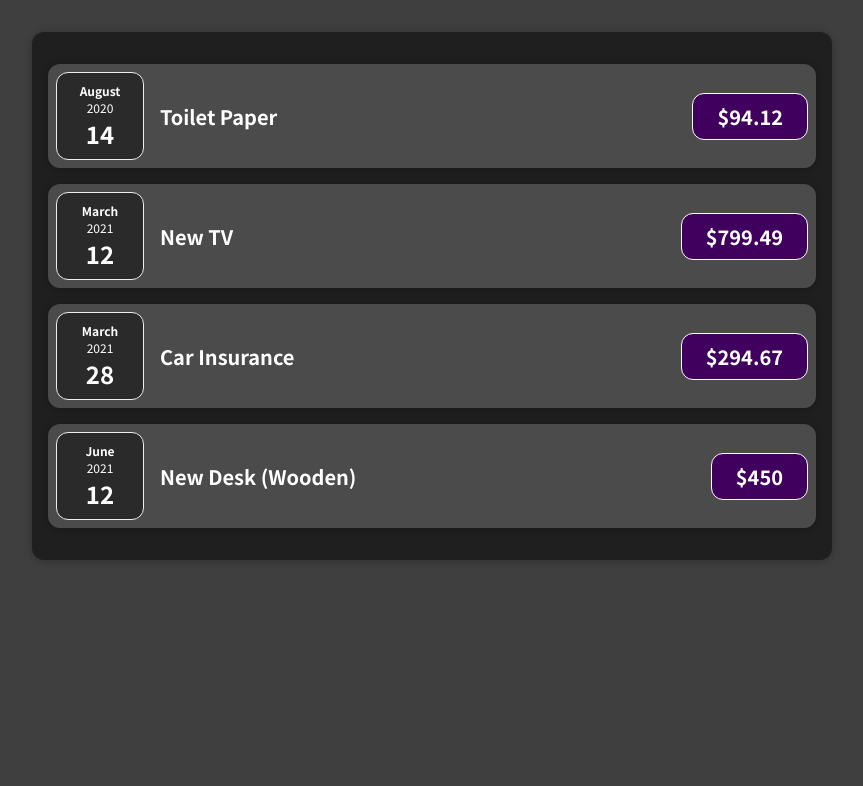
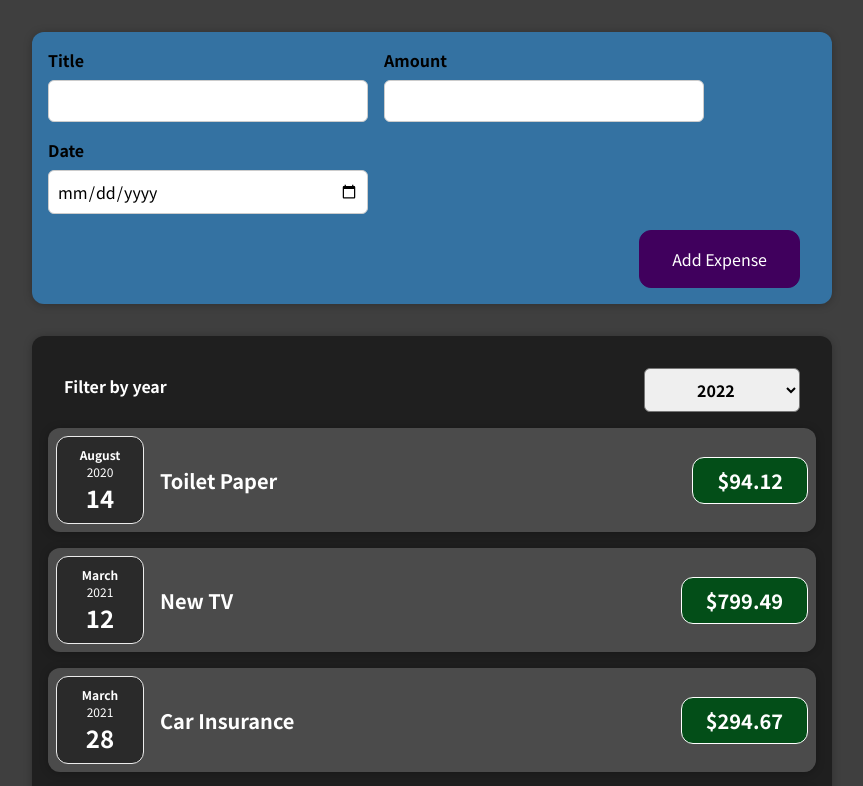
Before and after one commit to valeriubahov/web-training, a React (Create React App) app in the folder expenses/: page / in a window 1280 px wide. Shown: the top 786 px of the page, without its empty margins (208-1071 px from the left). Built offline with nearby package versions, Linux system fonts and the light colour scheme.

Commit message:
Added Form for new expenses and lift up states

```diff
--- a/expenses/src/App.js
+++ b/expenses/src/App.js
@@ -1,30 +1,38 @@
 import ExpensesList from "./components/Expenses/ExpensesList";
+import NewExpense from "./components/NewExpense/NewExpense";
 
 const App = () => {
   const expenses = [
     {
-      id: 'e1',
-      title: 'Toilet Paper',
+      id: "e1",
+      title: "Toilet Paper",
       amount: 94.12,
       date: new Date(2020, 7, 14),
     },
-    { id: 'e2', title: 'New TV', amount: 799.49, date: new Date(2021, 2, 12) },
+    { id: "e2", title: "New TV", amount: 799.49, date: new Date(2021, 2, 12) },
     {
-      id: 'e3',
-      title: 'Car Insurance',
+      id: "e3",
+      title: "Car Insurance",
       amount: 294.67,
       date: new Date(2021, 2, 28),
     },
     {
-      id: 'e4',
-      title: 'New Desk (Wooden)',
+      id: "e4",
+      title: "New Desk (Wooden)",
       amount: 450,
       date: new Date(2021, 5, 12),
     },
   ];
+
+  const addExpenseHandler = (expense) => {
+    console.log(expense);
+  };
   return (
-    <ExpensesList expenses={expenses} />
+    <div>
+      <NewExpense onAddExpense={addExpenseHandler} />
+      <ExpensesList expenses={expenses} />
+    </div>
   );
-}
+};
 
 export default App;
--- a/expenses/src/components/Expenses/ExpenseItem.css
+++ b/expenses/src/components/Expenses/ExpenseItem.css
@@ -29,7 +29,7 @@
   font-size: 1rem;
   font-weight: bold;
   color: white;
-  background-color: #40005d;
+  background-color: #034e18;
   border: 1px solid white;
   padding: 0.5rem;
   border-radius: 12px;
--- /dev/null
+++ b/expenses/src/components/Expenses/ExpensesFilter.css
@@ -0,0 +1,24 @@
+.expenses-filter {
+  color: white;
+  padding: 0 1rem;
+}
+
+.expenses-filter__control {
+  display: flex;
+  width: 100%;
+  align-items: center;
+  justify-content: space-between;
+  margin: 1rem 0;
+}
+
+.expenses-filter label {
+  font-weight: bold;
+  margin-bottom: 0.5rem;
+}
+
+.expenses-filter select {
+  font: inherit;
+  padding: 0.5rem 3rem;
+  font-weight: bold;
+  border-radius: 6px;
+}
--- /dev/null
+++ b/expenses/src/components/Expenses/ExpensesFilter.js
@@ -0,0 +1,23 @@
+import "./ExpensesFilter.css";
+
+const ExpensesFilter = (props) => {
+  const selectFilterValue = (selected) => {
+    props.onFilterChange(selected.target.value);
+  };
+
+  return (
+    <div className="expenses-filter">
+      <div className="expenses-filter__control">
+        <label>Filter by year</label>
+        <select value={props.selected} onChange={selectFilterValue}>
+          <option value="2022">2022</option>
+          <option value="2021">2021</option>
+          <option value="2020">2020</option>
+          <option value="2019">2019</option>
+        </select>
+      </div>
+    </div>
+  );
+};
+
+export default ExpensesFilter;
--- a/expenses/src/components/Expenses/ExpensesList.js
+++ b/expenses/src/components/Expenses/ExpensesList.js
@@ -1,15 +1,39 @@
+import { useState } from "react";
 import Card from "../UI/Card";
 import ExpenseItem from "./ExpenseItem";
-import './ExpensesList.css';
+import ExpensesFilter from "./ExpensesFilter";
+import "./ExpensesList.css";
 
 const ExpensesList = (props) => {
+  const [filteredYear, setFilteredYear] = useState("");
+  const filterByYear = (filterValue) => {
+    setFilteredYear(filterValue);
+  };
   return (
     <Card className="expenses">
-      <ExpenseItem title={props.expenses[0].title} amount={props.expenses[0].amount} date={props.expenses[0].date} />
-      <ExpenseItem title={props.expenses[1].title} amount={props.expenses[1].amount} date={props.expenses[1].date} />
-      <ExpenseItem title={props.expenses[2].title} amount={props.expenses[2].amount} date={props.expenses[2].date} />
-      <ExpenseItem title={props.expenses[3].title} amount={props.expenses[3].amount} date={props.expenses[3].date} />
+      <ExpensesFilter selected={filteredYear} onFilterChange={filterByYear} />
+
+      <ExpenseItem
+        title={props.expenses[0].title}
+        amount={props.expenses[0].amount}
+        date={props.expenses[0].date}
+      />
+      <ExpenseItem
+        title={props.expenses[1].title}
+        amount={props.expenses[1].amount}
+        date={props.expenses[1].date}
+      />
+      <ExpenseItem
+        title={props.expenses[2].title}
+        amount={props.expenses[2].amount}
+        date={props.expenses[2].date}
+      />
+      <ExpenseItem
+        title={props.expenses[3].title}
+        amount={props.expenses[3].amount}
+        date={props.expenses[3].date}
+      />
     </Card>
-  )
-}
+  );
+};
 export default ExpensesList;
--- /dev/null
+++ b/expenses/src/components/NewExpense/ExpenseForm.css
@@ -0,0 +1,26 @@
+.new-expense__controls {
+  display: flex;
+  flex-wrap: wrap;
+  gap: 1rem;
+  margin-bottom: 1rem;
+  text-align: left;
+}
+
+.new-expense__control label {
+  font-weight: bold;
+  margin-bottom: 0.5rem;
+  display: block;
+}
+
+.new-expense__control input {
+  font: inherit;
+  padding: 0.5rem;
+  border-radius: 6px;
+  border: 1px solid #ccc;
+  width: 20rem;
+  max-width: 100%;
+}
+
+.new-expense__actions {
+  text-align: right;
+}
--- /dev/null
+++ b/expenses/src/components/NewExpense/ExpenseForm.js
@@ -0,0 +1,90 @@
+import { useState } from "react";
+import "./ExpenseForm.css";
+
+const ExpenseForm = (props) => {
+  // This is an alternative way to use only one state instead of 3 but it could be more hard to manage
+  // const [userInput, setUserInput] = useState({
+  //   enteredTitle: '',
+  //   enteredAmount: '',
+  //   enteredDate: '',
+  // })
+
+  // Always update the state like this if new state depends on value from old state like counter update
+  // setUserInput((prevState) => {
+  //   return {
+  //     ...prevState,
+  //     enteredTitle: event.target.value,
+  //   }
+  // });
+
+  const [enteredTitle, setEnteredTitle] = useState("");
+  const [enteredAmount, setEnteredAmount] = useState("");
+  const [enteredDate, setEnteredDate] = useState("");
+
+  const titleChangeHandler = (event) => {
+    setEnteredTitle(event.target.value);
+  };
+
+  const amountChangeHandler = (event) => {
+    setEnteredAmount(event.target.value);
+  };
+
+  const dateChangeHandler = (event) => {
+    setEnteredDate(event.target.value);
+  };
+
+  const submitHandler = (event) => {
+    event.preventDefault();
+
+    const expenseData = {
+      title: enteredTitle,
+      amount: enteredAmount,
+      date: new Date(enteredDate),
+    };
+
+    props.onSaveExpenseData(expenseData);
+    setEnteredTitle("");
+    setEnteredAmount("");
+    setEnteredDate("");
+  };
+
+  return (
+    <form onSubmit={submitHandler}>
+      <div className="new-expense__controls">
+        <div className="new-expense__control">
+          <label>Title</label>
+          <input
+            type="text"
+            value={enteredTitle}
+            onChange={titleChangeHandler}
+          />
+        </div>
+        <div className="new-expense__control">
+          <label>Amount</label>
+          <input
+            type="number"
+            min="0.01"
+            step="0.01"
+            value={enteredAmount}
+            onChange={amountChangeHandler}
+          />
+        </div>
+        <div className="new-expense__control">
+          <label>Date</label>
+          <input
+            type="date"
+            min="2019-01-01"
+            max="2023-12-31"
+            value={enteredDate}
+            onChange={dateChangeHandler}
+          />
+        </div>
+      </div>
+      <div className="new-expense__actions">
+        <button type="submit">Add Expense</button>
+      </div>
+    </form>
+  );
+};
+
+export default ExpenseForm;
--- /dev/null
+++ b/expenses/src/components/NewExpense/NewExpense.css
@@ -0,0 +1,38 @@
+.new-expense {
+  background-color: #3472a2;
+  padding: 1rem;
+  margin: 2rem auto;
+  width: 50rem;
+  max-width: 95%;
+  border-radius: 12px;
+  text-align: center;
+  box-shadow: 0 1px 8px rgba(0, 0, 0, 0.25);
+}
+
+.new-expense button {
+  font: inherit;
+  cursor: pointer;
+  padding: 1rem 2rem;
+  border: 1px solid #40005d;
+  background-color: #40005d;
+  color: white;
+  border-radius: 12px;
+  margin-right: 1rem;
+}
+
+.new-expense button:hover,
+.new-expense button:active {
+  background-color: #510674;
+  border-color: #510674;
+}
+
+.new-expense button.alternative {
+  color: #220131;
+  border-color: transparent;
+  background-color: transparent;
+}
+
+.new-expense button.alternative:hover,
+.new-expense button.alternative:active {
+  background-color: #3472a2;
+}
--- /dev/null
+++ b/expenses/src/components/NewExpense/NewExpense.js
@@ -0,0 +1,20 @@
+import "./NewExpense.css";
+import ExpenseForm from "./ExpenseForm";
+
+const NewExpense = (props) => {
+  const saveExpenseDataHandler = (enteredExpenseData) => {
+    const expenseData = {
+      ...enteredExpenseData,
+      id: Math.random().toString(),
+    };
+
+    props.onAddExpense(expenseData);
+  };
+  return (
+    <div className="new-expense">
+      <ExpenseForm onSaveExpenseData={saveExpenseDataHandler} />
+    </div>
+  );
+};
+
+export default NewExpense;
```
Also changed, not shown: expenses/src/components/Expenses/ExpenseItem.js (+8 -9 lines).
